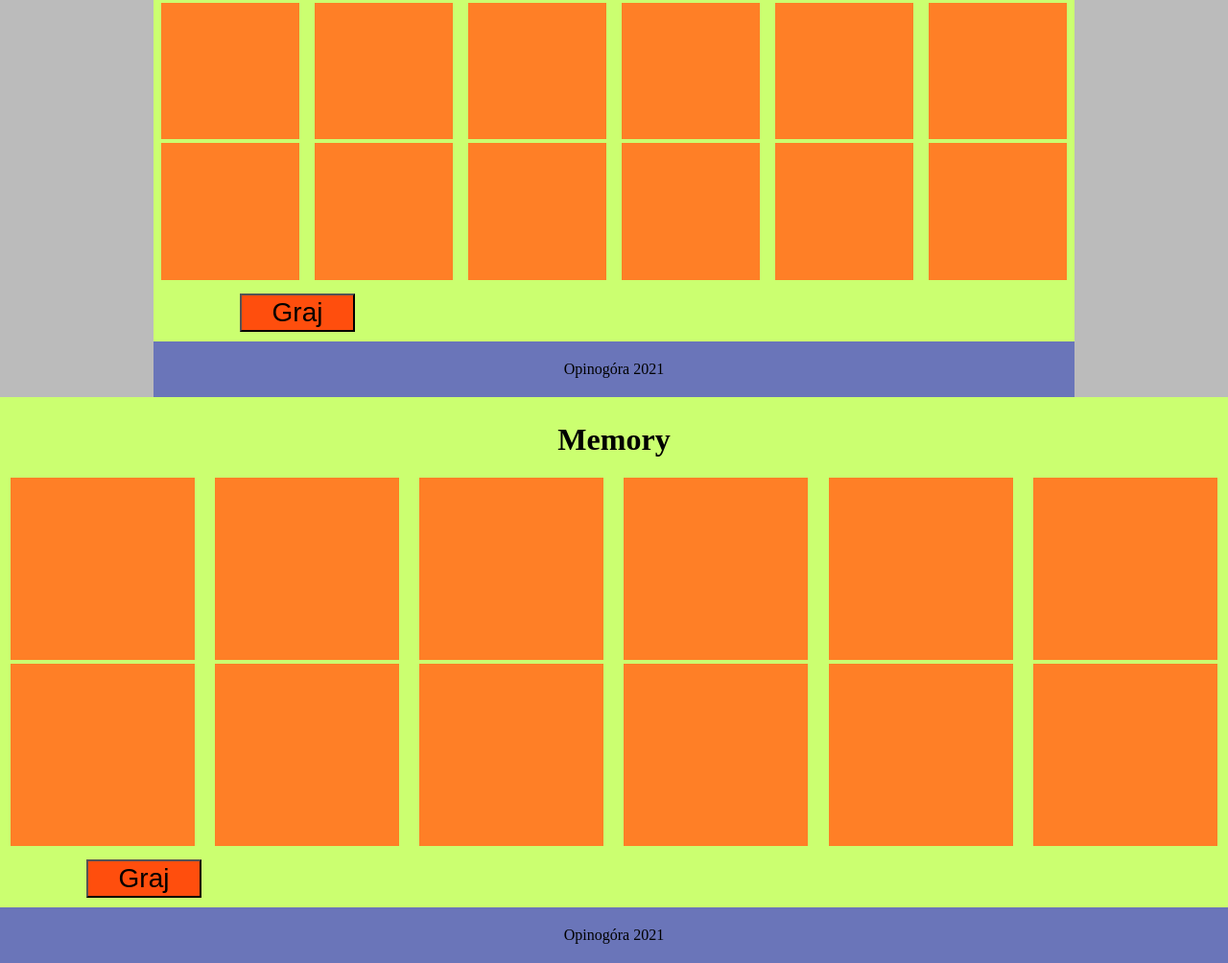
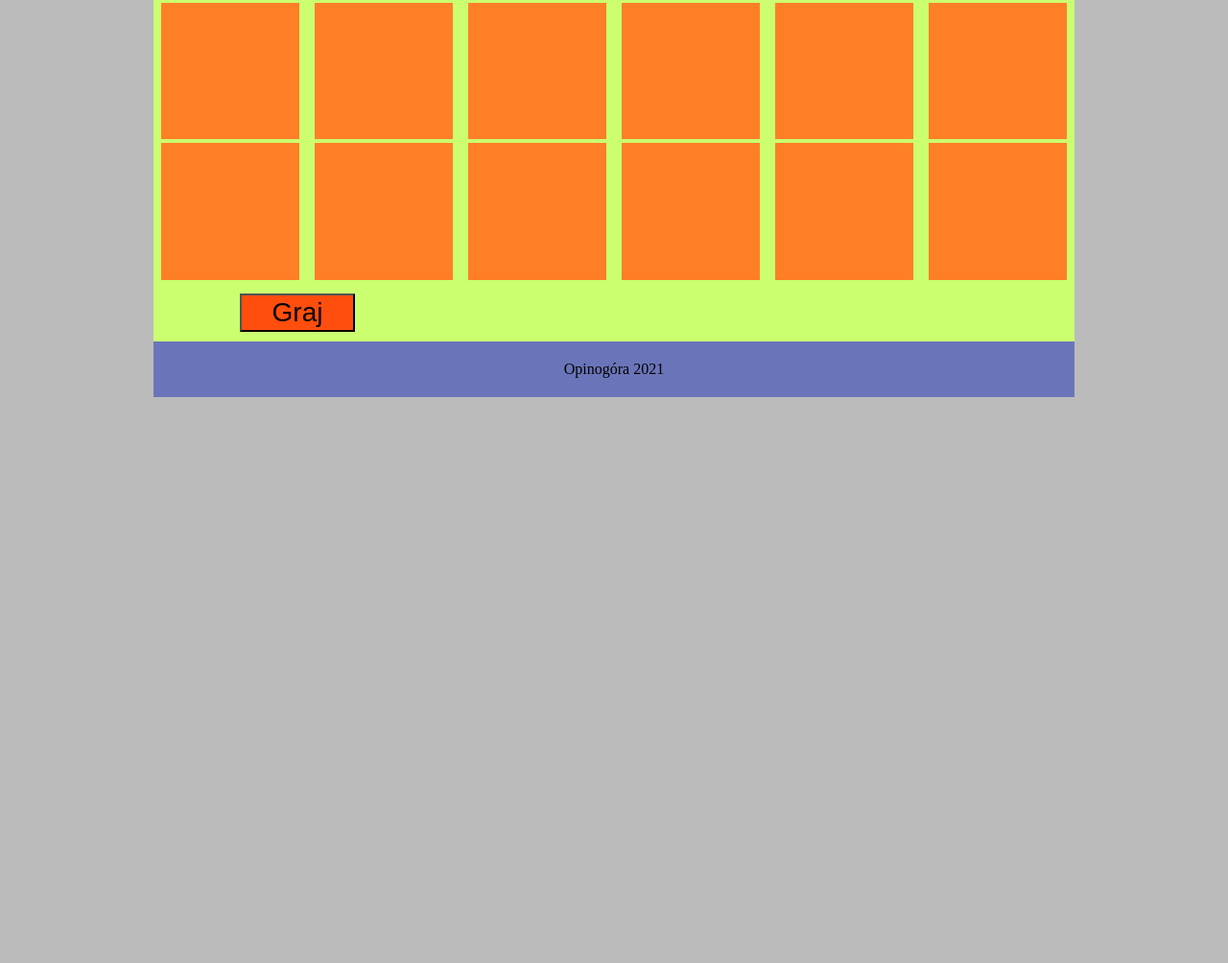
Before and after one commit to JarekJa/JarekJa, a plain HTML site: page RWD.html in a window 1280 px wide. Shown: the part 971-1975 px from the top of the page at 96% size. After the commit the page ends 1385 px from the top, so only its background shows below. Drawn offline with Linux system fonts and the light colour scheme.

Commit message:
Update RWD.html

```diff
--- a/RWD.html
+++ b/RWD.html
@@ -12,9 +12,6 @@
         <div id="str">
 				    <div id="menumobil">
                 <div id="limenu">
-								<div id="prmemo" onclick="opmenu()">
-				<i class="fa fa-bars"></i>
-				</div>
 				<div class="pomenu">Wydarzenia</div>
 				<div class="pomenu">Zabytki</div>
 				<div class="pomenu">Historia</div>
@@ -89,32 +86,3 @@
 		</div>
 	</body>
 </html>
-				  </div>
-				  <div style="clear:both"></div>
-				</div>
-				<div style="clear:both"></div>
-				</div>
-				<div style="clear:both"></div>
-				<div id="gra">
-				<h1>Memory</h1>
-				<div id="tabgra">
-				<div id="t1" class="tdgra" onclick="ruch(1)"><img class="imgra" src="r.jpg" alt="Błąd"></div>
-				<div id="t2" class="tdgra" onclick="ruch(2)"><img class="imgra" src="r.jpg" alt="Błąd"></div>
-				<div id="t3" class="tdgra" onclick="ruch(3)"><img class="imgra" src="r.jpg" alt="Błąd"></div>
-				<div id="t4" class="tdgra" onclick="ruch(4)"><img class="imgra" src="r.jpg" alt="Błąd"></div>
-				<div id="t5" class="tdgra" onclick="ruch(5)"><img class="imgra" src="r.jpg" alt="Błąd"></div>
-				<div id="t6" class="tdgra" onclick="ruch(6)"><img class="imgra" src="r.jpg" alt="Błąd"></div>
-				<div id="t7" class="tdgra" onclick="ruch(7)"><img class="imgra" src="r.jpg" alt="Błąd"></div>
-				<div id="t8" class="tdgra" onclick="ruch(8)"><img class="imgra" src="r.jpg" alt="Błąd"></div>
-				<div id="t9" class="tdgra" onclick="ruch(9)"><img class="imgra" src="r.jpg" alt="Błąd"></div>
-				<div id="t10" class="tdgra" onclick="ruch(10)"><img class="imgra" src="r.jpg" alt="Błąd"></div>
-				<div id="t11" class="tdgra" onclick="ruch(11)"><img class="imgra" src="r.jpg" alt="Błąd"></div>
-				<div id="t12" class="tdgra" onclick="ruch(12)"><img class="imgra" src="r.jpg" alt="Błąd"></div>
-				<div style="clear:both"></div>
-				</div>
-				<div id="podogry"> <button onclick="graj()" type="button">Graj</button><div id="pugrgry" ></div> <div id="pukogry" ></div><div id="czyruch"></div><div style="clear:both"></div> </div>
-				</div>
-				<div id="stopka">Opinogóra 2021</div>
-		</div>
-	</body>
-</html>
```
